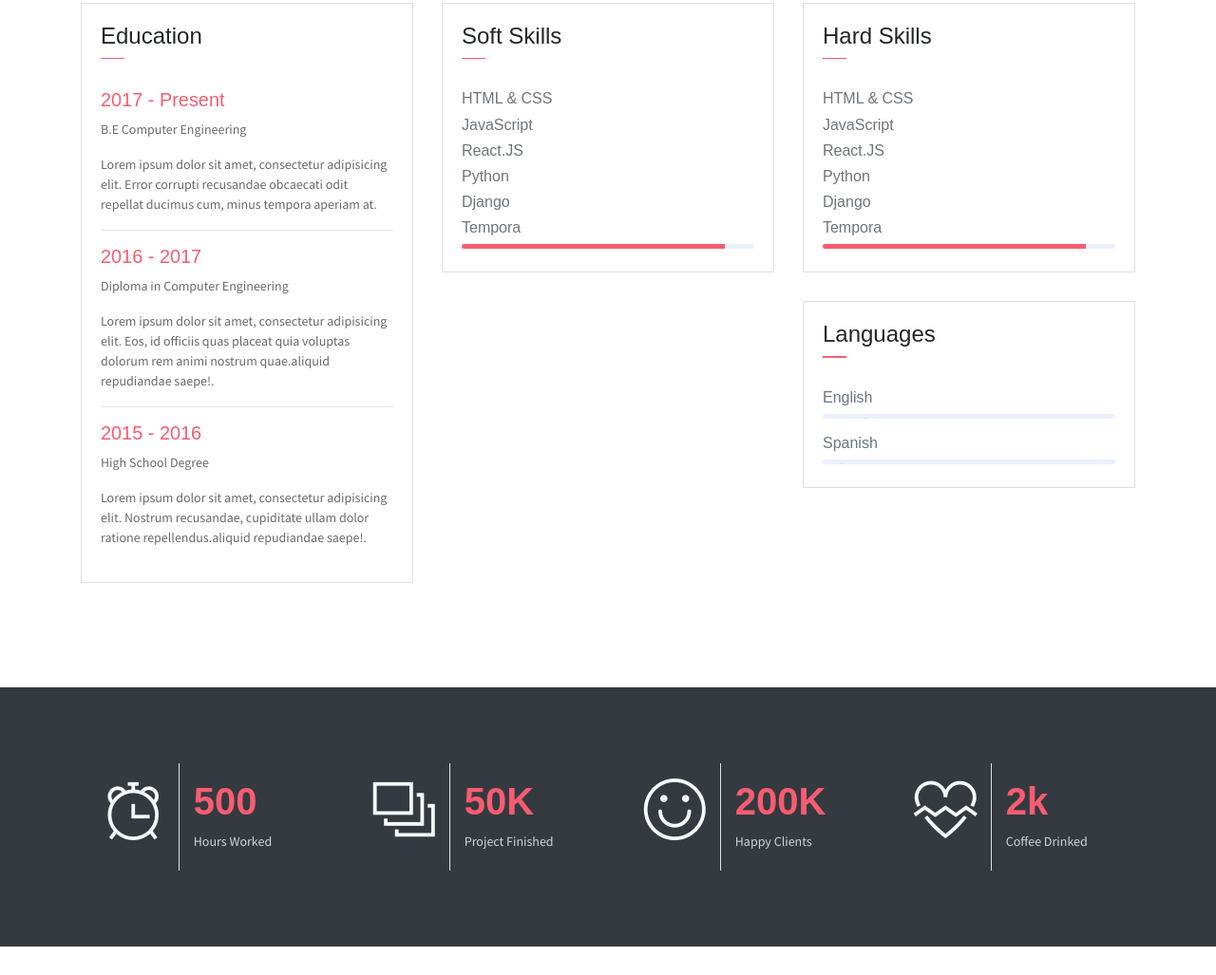
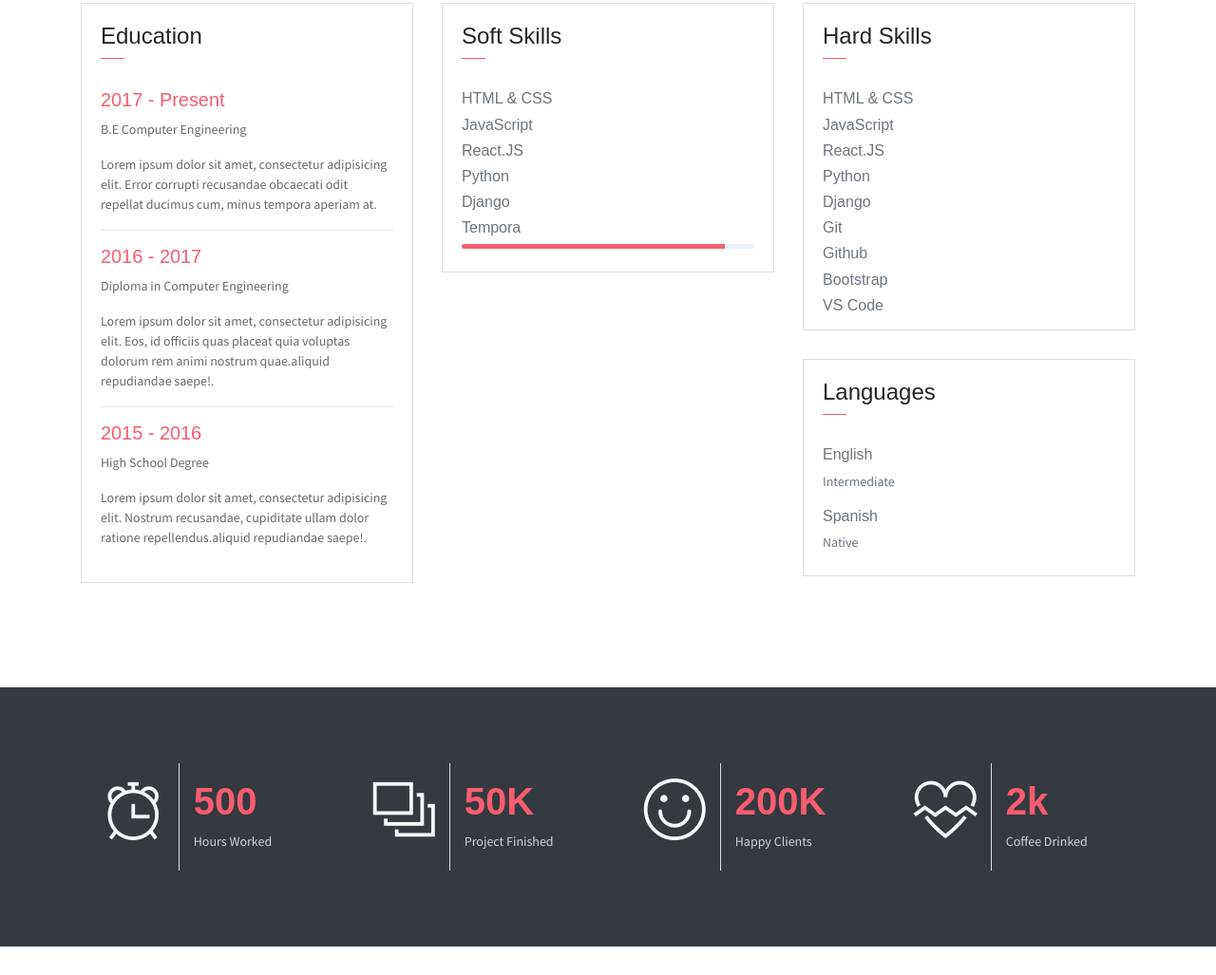
Before and after one commit to CugliariSanti17/santiago_cugliari_portfolio_2, a website: page johndoe/public_html/index.html in a window 1280 px wide. Shown: the part 1336-2363 px from the top of the page at 95% size. Drawn offline with Linux system fonts and the light colour scheme; some packages are replaced by stand-ins of ours.

Commit message:
edito main content

```diff
--- a/johndoe/public_html/index.html
+++ b/johndoe/public_html/index.html
@@ -183,10 +183,10 @@
                             <h6>React.JS</h6>
                             <h6>Python</h6>
                             <h6>Django</h6>
-                            <h6>Tempora</h6>
-                            <div class="progress mb-3">
-                                <div class="progress-bar bg-danger" role="progressbar" style="width: 90%" aria-valuenow="75" aria-valuemin="0" aria-valuemax="100"></div>
-                            </div>
+                            <h6>Git</h6>
+                            <h6>Github</h6>
+                            <h6>Bootstrap</h6>
+                            <h6>VS Code</h6>
                         </div>
                     </div>
                     <div class="card">
@@ -198,11 +198,11 @@
                         </div>
                         <div class="card-body pb-2">
                            <h6>English</h6>
-                            <div class="progress mb-3">
+                            <div class="mb-3">
                                 Intermediate
                             </div>
                             <h6>Spanish</h6>
-                            <div class="progress mb-3">
+                            <div class="mb-3">
                                 Native
                             </div>
                         </div>
```
